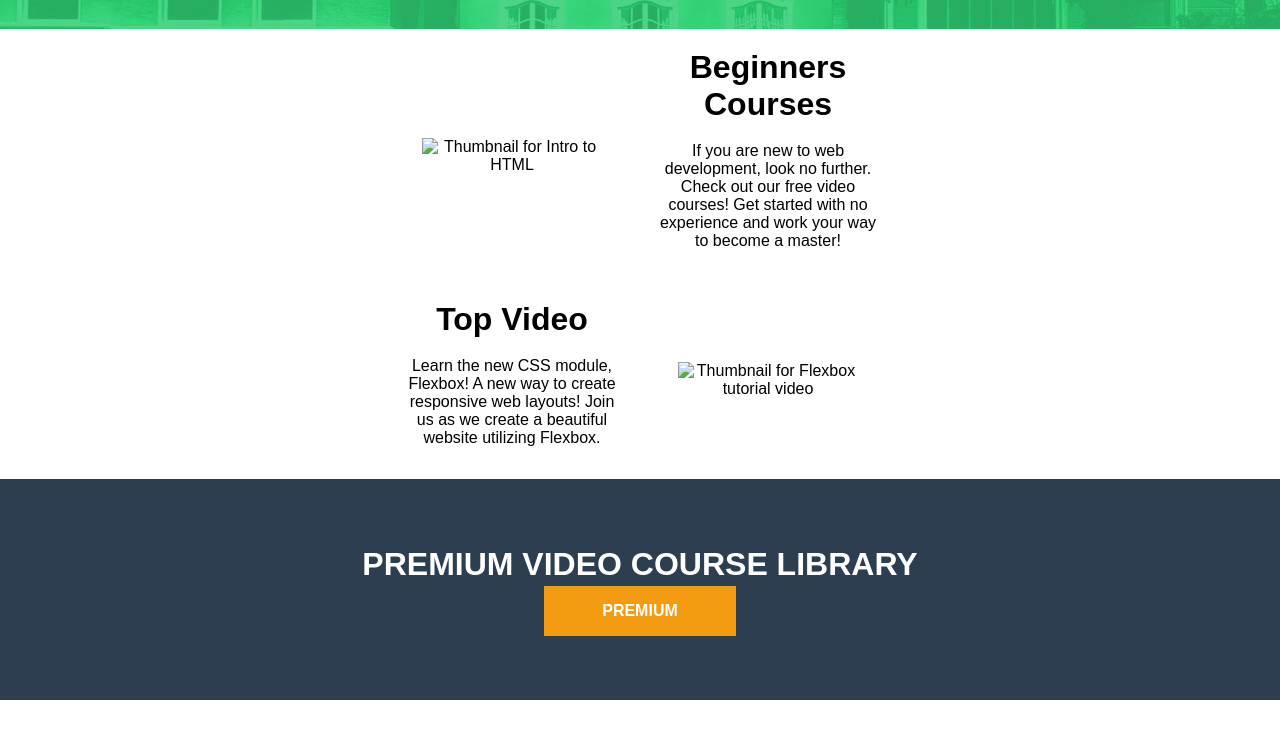
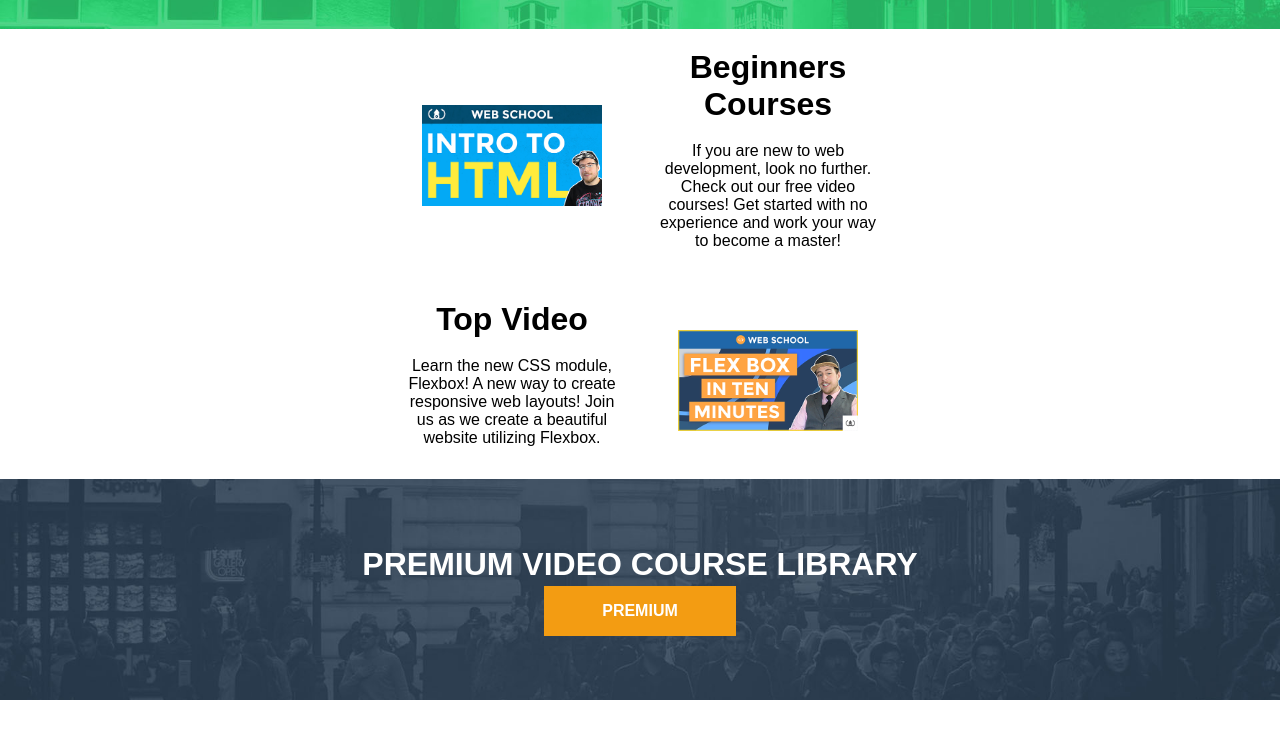
Before and after one commit to TheLurkingDev/FlexboxWebsiteUsingCssVariables, a plain HTML site: page index.html in a window 1280 px wide. Shown: the part 708-1437 px from the top of the page. Drawn offline with Linux system fonts and the light colour scheme; the site is published under a folder, as on GitHub Pages, so addresses that start at the root find nothing.

Commit message:
Correction to image links.

```diff
--- a/index.html
+++ b/index.html
@@ -62,7 +62,7 @@
                 <p>If you are new to web development, look no further. Check out our free video courses! Get started with no experience and work your way to become a master!</p>
             </div>
             <div class="featuredItemBox">
-                <img src="/img/introThumb.jpg" alt="Thumbnail for Intro to HTML">
+                <img src="./img/introThumb.jpg" alt="Thumbnail for Intro to HTML">
             </div>
         </div>
         <div class="featuredItemRow">
@@ -71,7 +71,7 @@
                 <p>Learn the new CSS module, Flexbox! A new way to create responsive web layouts! Join us as we create a beautiful website utilizing Flexbox.</p>
             </div>
             <div class="featuredItemBox">
-                <img src="/img/flexboxThumb.jpg" alt="Thumbnail for Flexbox tutorial video">
+                <img src="./img/flexboxThumb.jpg" alt="Thumbnail for Flexbox tutorial video">
             </div>
         </div>
     </div>
--- a/main.css
+++ b/main.css
@@ -145,7 +145,7 @@ body {
    flex-direction: column;
    color: white;
    background-color: #2ecc71;
-   background-image: url("img/sanfransiscoGreen.jpg");
+   background-image: url("./img/sanfransiscoGreen.jpg");
    background-position: center;
    background-repeat: no-repeat;
    background-size: cover;
@@ -221,7 +221,7 @@ body {
    color: white;
    flex-direction: column;
    background-color: #2c3e50;
-   background-image: url("/img/NYCBlue.jpg");
+   background-image: url("./img/NYCBlue.jpg");
    background-position: center;
    background-repeat: no-repeat;
    background-size: cover;
```
